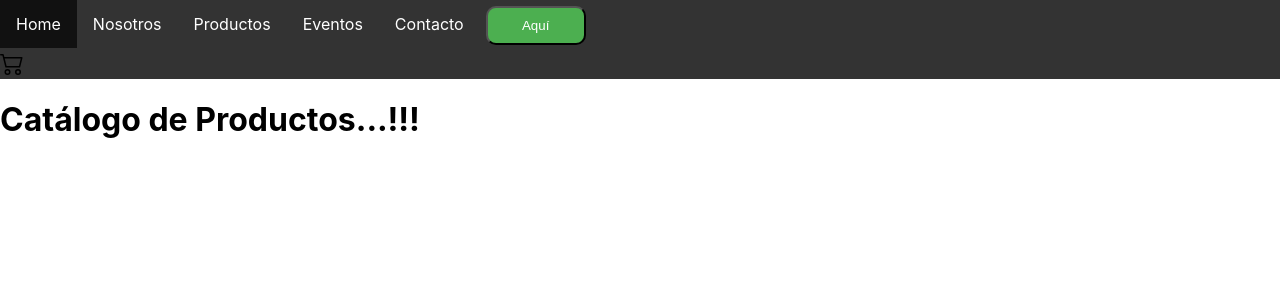
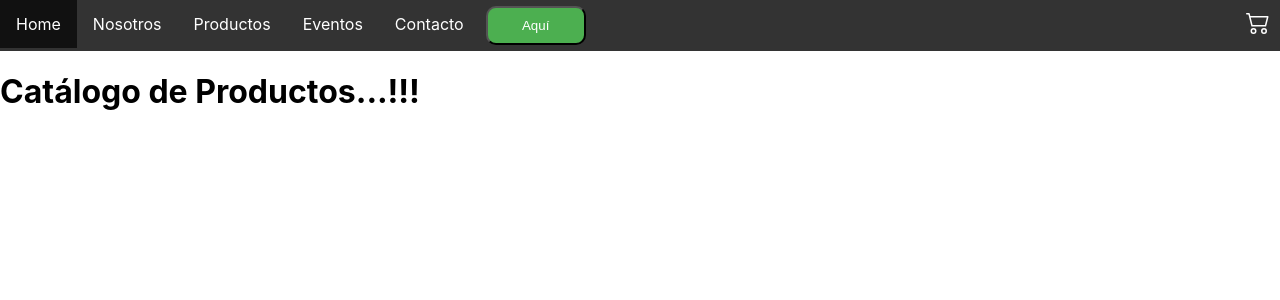
Before and after one commit to Erlin-Diaz/Bellavista-ErlinDiaz, a React (Create React App) app: page / in a window 1280 px wide. Shown: the top 300 px of the page. Built offline with nearby package versions, Linux system fonts and the light colour scheme.

Commit message:
CartWidget y ItemListContainer

```diff
--- a/src/components/CartWidget/index.jsx
+++ b/src/components/CartWidget/index.jsx
@@ -1,4 +1,5 @@
 import React from 'react';
+import './styles.css';
 
 
 const CartWidget = () => {
--- a/src/components/CartWidget/styles.css
+++ b/src/components/CartWidget/styles.css
@@ -1,3 +1,6 @@
 .cart-styles{
-	display: flex;
+	float: right;
+	padding: 10px;
+	color:white
+
 }
```
